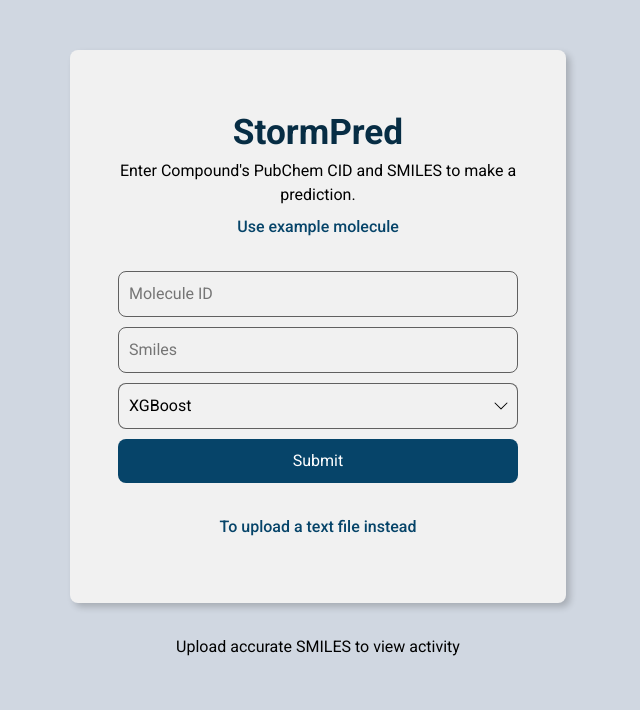
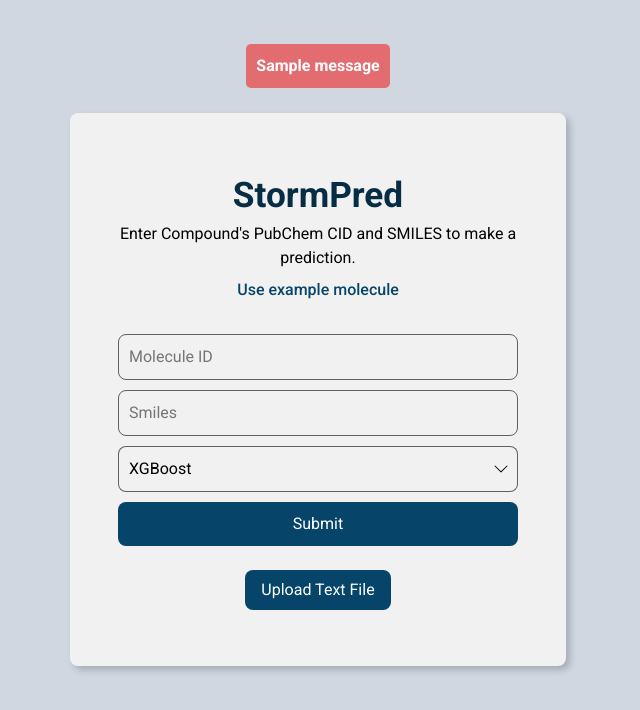
Before and after one commit to cyrilakafia/AICPred, a Flask app: page /upload in a window 1280 px wide. Shown: the part 90-800 px from the top of the page, without its empty margins (322-962 px from the left). Run offline with Flask 3, Linux system fonts and the light colour scheme; one stand-in notice (Sample message) is shown; parts of the project's set-up code (start-up, migrations or seed data) failed here and were passed over.

Commit message:
Fix: Error Handling

```diff
--- a/covidml/faq_contacts.py
+++ b/covidml/faq_contacts.py
@@ -4,7 +4,7 @@ def faqs():
         {'question': 'Is StormPred free to use?', 'answer': 'Yes. This web app is completely free.'},
         {'question': 'What kind of data do I need to provide to use StormPred?', 'answer': 'No personal data is collected. Users only need to provide data on the compound.'},
         {'question': 'Is StormPred for professionals only?', 'answer': 'No. Anyone can use this web app as long as they have their data.'},
-        {'question': 'How accurate are the predictions made by StormPred?', 'answer': 'The XGBoost and Decision Tree models were able to predict all experimentally validated inhibitors of TLR4 as active with a confidence range of 0.72-1.00. This makes StormPred reliable.'},
+        {'question': 'How accurate are the predictions made by StormPred?', 'answer': 'The XGBoost and Decision Tree models were able to predict all experimentally validated inhibitors of TLR4 as active with a confidence range of 0.83-1.00. This makes StormPred reliable.'},
         {'question': 'How can I provide feedback or report issues with StormPred?', 'answer': 'In case of any feedback or issues, please contact our support team at support@stormpred.com.'}
         # Add more FAQ objects as needed
     ]
--- a/covidml/routes.py
+++ b/covidml/routes.py
@@ -1,5 +1,5 @@
 from covidml import app
-from flask import render_template, redirect, url_for, flash, send_file, request
+from flask import render_template, redirect, url_for, flash, send_file, request, get_flashed_messages
 from covidml.forms import UploadForm, UploadFile
 from covidml.faq_contacts import faqs, contacts
 from covidml.processes import load_model, predict_activity, calculate_molecular_weight, smiles_to_image
@@ -21,14 +21,15 @@ def home_page():
 @app.route('/upload', methods = ['GET', 'POST'])
 def upload_page():
     form = UploadForm()
-    if form.validate_on_submit():
-        molecule_id = form.molecule_id.data
-        smiles = [str((form.smiles.data))]
-        model_type = str((form.model_type.data))
+    results = {}
 
-        mask, classifier = load_model(model_type)
+    try:
+        if form.validate_on_submit():
+            molecule_id = form.molecule_id.data
+            smiles = [str((form.smiles.data))]
+            model_type = str((form.model_type.data))
 
-        try:
+            mask, classifier = load_model(model_type)
 
             activity, confidence, df_original = predict_activity(smiles, mask, classifier)
 
@@ -39,8 +40,6 @@ def upload_page():
 
             ad_img, ad_analysis = applicability_domain(molecule_id, df_original)
 
-
-            results = {}
             results['molecule_id'] = molecule_id
             if len(smiles[0]) > 80:
                 results['smiles'] = smiles[0][:80] + '...'
@@ -60,15 +59,10 @@ def upload_page():
             results['image'] = structure_img
             results['adImage'] = ad_img
 
+    except Exception as e:
+        flash("Invalid SMILES, enter a valid SMILES to make a prediction", category="danger")
 
-        except Exception as e:
-            flash("Invalid SMILES", "danger")
-            return render_template('upload.html', title='Error', form = form)
-
-            # return results
-        return render_template('upload.html', title='Results', form=form, results=results)
-
-    return render_template('upload.html', title='Upload', form=form)
+    return render_template('upload.html', title='Upload', form=form, results=results)
 
 
 @app.route('/upload_file', methods = ['GET', 'POST'])
@@ -77,6 +71,16 @@ def upload_file_page():
     if request.method == 'POST':
         f = request.files['file']
         f.save(secure_filename(f.filename))
+
+        # check if file is a text file
+        if f.filename.split('.')[-1] != 'txt':
+            flash("Invalid file type, please upload a text file", "danger")
+            return render_template('upload_file.html', title='Error', file_form = file_form)
+
+        # check if file is empty
+        if os.stat(f.filename).st_size == 0:
+            flash("File is empty, please upload a text file with SMILES", "danger")
+            return render_template('upload_file.html', title='Error', file_form = file_form)
 
         with open(f.filename, 'r') as file:
             content = file.readlines()
@@ -120,9 +124,11 @@ def upload_file_page():
             results['image'] = structure_img
             results['adImage'] = ad_img
 
+            # remove uploaded file
+            os.remove(f.filename)
 
         except Exception as e:
-            flash("Invalid SMILES", "danger")
+            flash("Invalid SMILES provided in text file", "danger")
             return render_template('upload_file.html', title='Error', file_form = file_form)
 
 
--- a/covidml/templates/home.html
+++ b/covidml/templates/home.html
@@ -41,7 +41,7 @@
             <h3>{{faq.question}}</h3>
             <p>{{faq.answer}}</p>
             <button type="button">
-              <span>&#128473;</span>
+              <img src="../static/images/icons8-close-24.png" alt="Close" class="close-image" />
               <span class="sr-only">Close</span>
             </button>
           </article>
--- a/covidml/templates/upload.html
+++ b/covidml/templates/upload.html
@@ -21,10 +21,29 @@
     display: block;
     width: 100%;
   }
+
+.alert {
+    display: inline-block;
+    padding: 10px;
+    background-color: #e26c70;
+    color: white;
+    border-radius: 5px;
+    font-weight: bold;
+  }
+
 </style>
 {% endblock %}
 
 {% block content %}
+{% with messages = get_flashed_messages(with_categories=true) %}
+  {% if messages %}
+    {% for category, message in messages %}
+    <div class="alert alert-{{ category }}">
+      <p>{{ message }}</p>
+    </div>
+    {% endfor %}
+  {% endif %}
+{% endwith %}
   <section class="upload-section" aria-label="Upload SMILES">
     <div class="upload-section__form-container">
         <h2 class="section-title">StormPred</h2>
@@ -45,7 +64,7 @@
           <button type="submit" class="btn">Submit</button>
         </form>
         <br>
-        <a href="{{ url_for('upload_file_page') }}" type="button" class="upload-section__example-btn btn btn--secondary">To upload a text file instead</a>
+        <a href="{{ url_for('upload_file_page') }}" type="button" class="upload-section__example-btn btn">Upload Text File</a>
       </div>
 
 
@@ -72,7 +91,7 @@
 
             <table class="upload-section__output-table">
               <tr>
-                <th>Model Used</th>
+                <th>Model used</th>
                 <th>MW (g/mol)</th>
                 <th>Activity</th>
                 <th>Confidence</th>
@@ -88,8 +107,6 @@
             </table>
           </div>
         </output>
-      {% else %}
-        <p class="flash-message">Upload accurate SMILES to view activity</p>
       {% endif %}
     </div>
   </section>
--- a/test.txt
+++ /dev/null
@@ -1 +0,0 @@
-1983 CC(=O)NC1=CC=C(C=C1)O
```
Also changed, not shown: covidml/templates/upload_file.html (+19 -3 lines), covidml/static/images/icons8-close-24.png (added), 2 other files.
